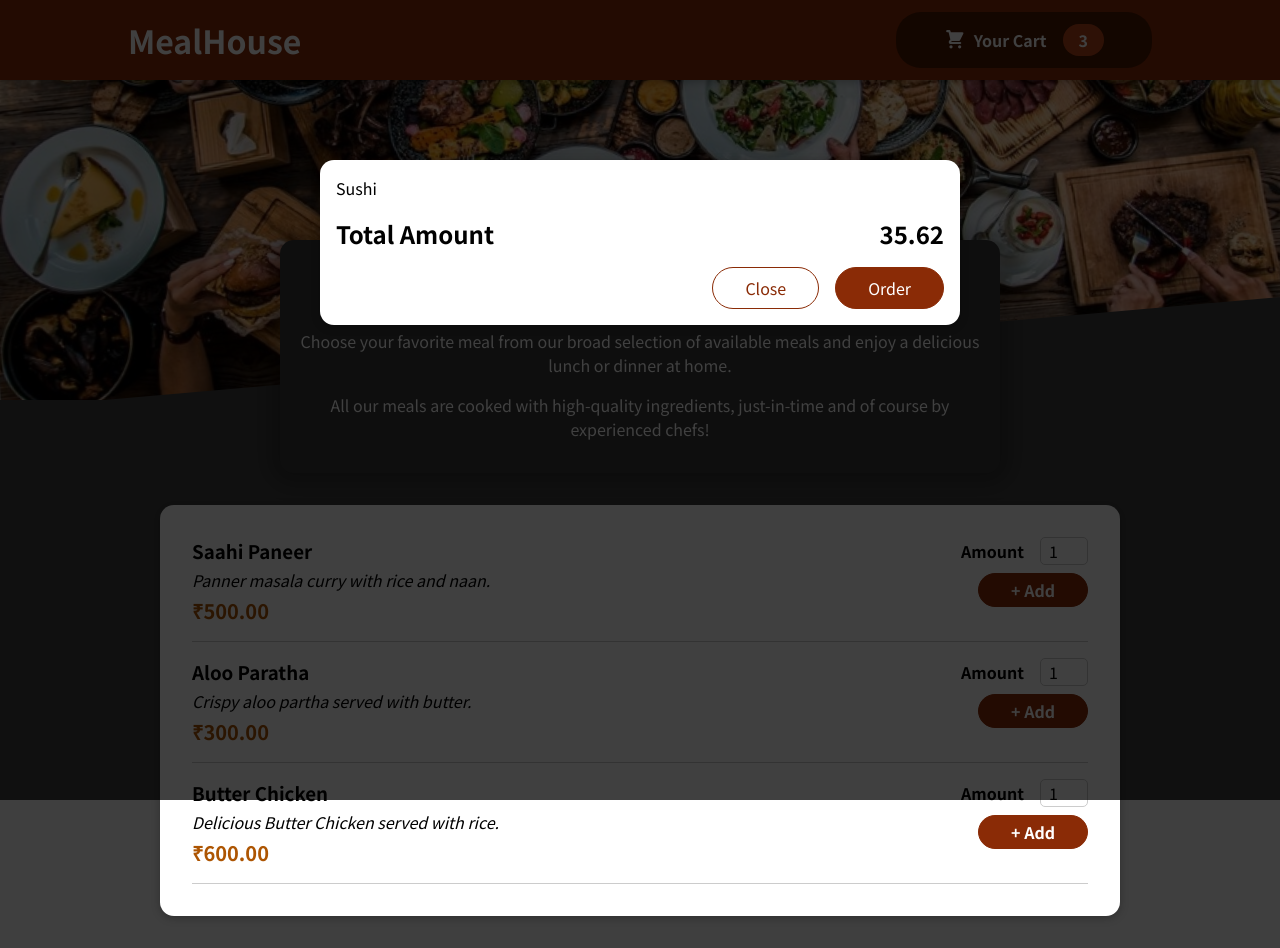
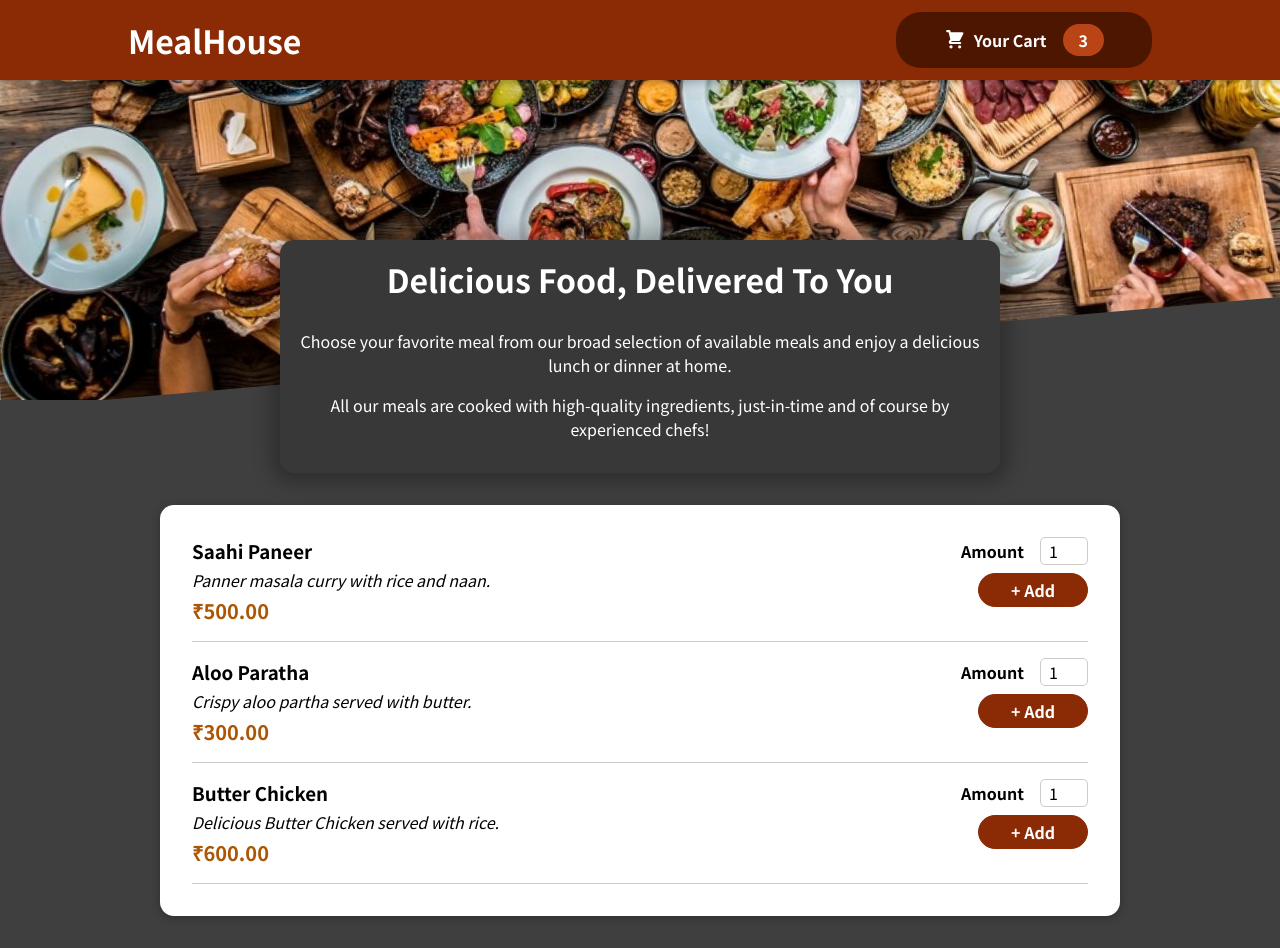
Before and after one commit to RishabhChhokar/Basic-food-order-app, a React (Create React App) app: page / in a window 1280 px wide. Built offline with nearby package versions, Linux system fonts and the light colour scheme.

Commit message:
Implemented state logic to make cart visible and disappear.

```diff
--- a/src/App.js
+++ b/src/App.js
@@ -1,11 +1,21 @@
 import Meals from "./components/Meals/Meals";
 import Header from "./components/Layout/Header";
-import Cart from "./components/Cart/Cart"
+import Cart from "./components/Cart/Cart";
+import { useState } from "react";
 function App() {
+  const [isCartVisible, setIsCartVisible] = useState(false);
+
+  const showCartHandler = () => {
+    setIsCartVisible(true);
+  };
+
+  const hideCartHandler = () => {
+    setIsCartVisible(false);
+  };
   return (
     <>
-      <Cart />
-      <Header />
+      {isCartVisible && <Cart onClose={hideCartHandler} />}
+      <Header onShowCart={showCartHandler} />
       <main>
         <Meals />
       </main>
--- a/src/components/Cart/Cart.js
+++ b/src/components/Cart/Cart.js
@@ -10,14 +10,16 @@
   );
 
   return (
-    <Modal>
+    <Modal onClose={props.onClose}>
       {cartItems}
       <div className={classes.total}>
         <span>Total Amount</span>
         <span>35.62</span>
       </div>
       <div className={classes.actions}>
-        <button className={classes["button--alt"]}>Close</button>
+        <button className={classes["button--alt"]} onClick={props.onClose}>
+          Close
+        </button>
         <button className={classes.button}>Order</button>
       </div>
     </Modal>
--- a/src/components/Layout/CartButton.js
+++ b/src/components/Layout/CartButton.js
@@ -3,7 +3,7 @@
 
 const CartButton = (props) => {
   return (
-    <button className={classes.button}>
+    <button className={classes.button} onClick={props.onClick}>
       <span className={classes.icon}>
         <CartLogo />
       </span>
--- a/src/components/Layout/Header.js
+++ b/src/components/Layout/Header.js
@@ -6,7 +6,8 @@
     <>
       <header className={classes.header}>
         <h1>MealHouse</h1>
-     <CartButton />
+
+     <CartButton onClick={props.onShowCart} />
       </header>
       <div className={classes["main-image"]}>
         <img style={{height:"411px"}}src={headerImage} alt="A table full of delicious food!" />
--- a/src/components/UI/Modal.js
+++ b/src/components/UI/Modal.js
@@ -3,7 +3,7 @@
 import classes from "./Modal.module.css";
 
 const Backdrop = (props) => {
-  return <div className={classes.backdrop} />;
+  return <div className={classes.backdrop} onClick={props.onClose} />;
 };
 
 const ModalOverlay = (props) => {
@@ -19,7 +19,10 @@
 const Modal = (props) => {
   return (
     <>
-      {ReactDOM.createPortal(<Backdrop />, portalElement)}
+      {ReactDOM.createPortal(
+        <Backdrop onClose={props.onClose} />,
+        portalElement
+      )}
       {ReactDOM.createPortal(
         <ModalOverlay>{props.children}</ModalOverlay>,
         portalElement
```
